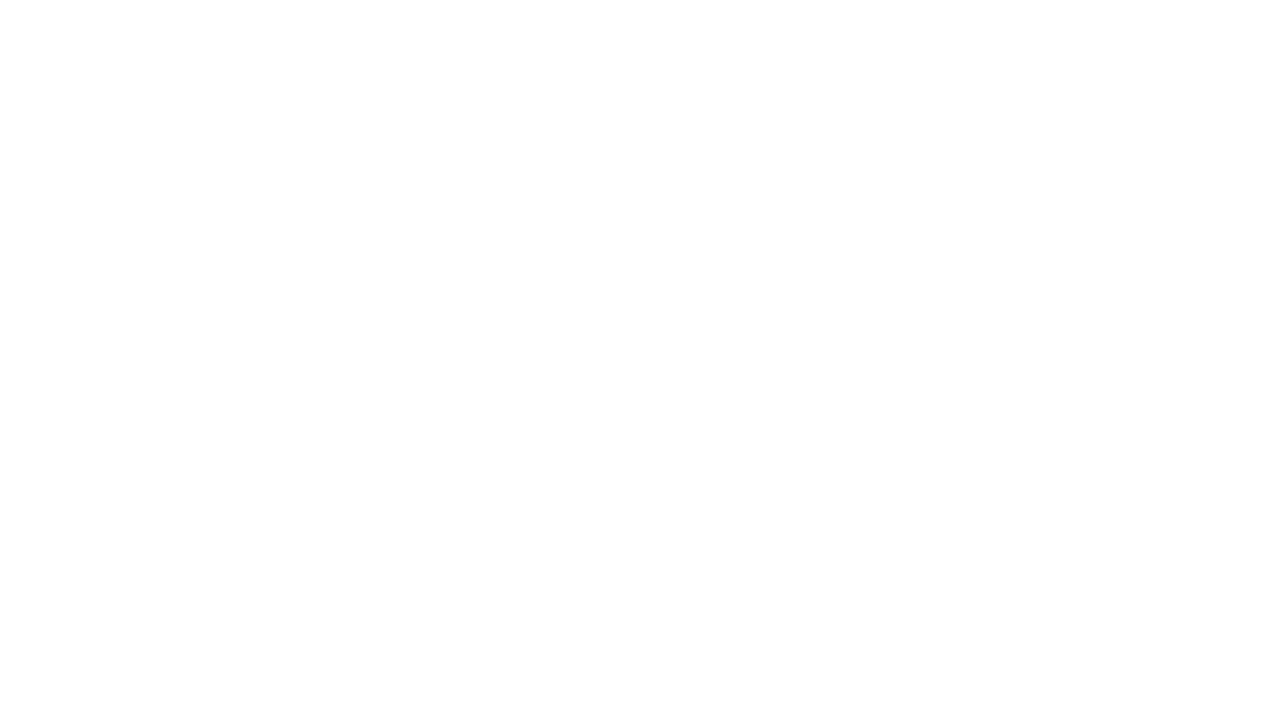
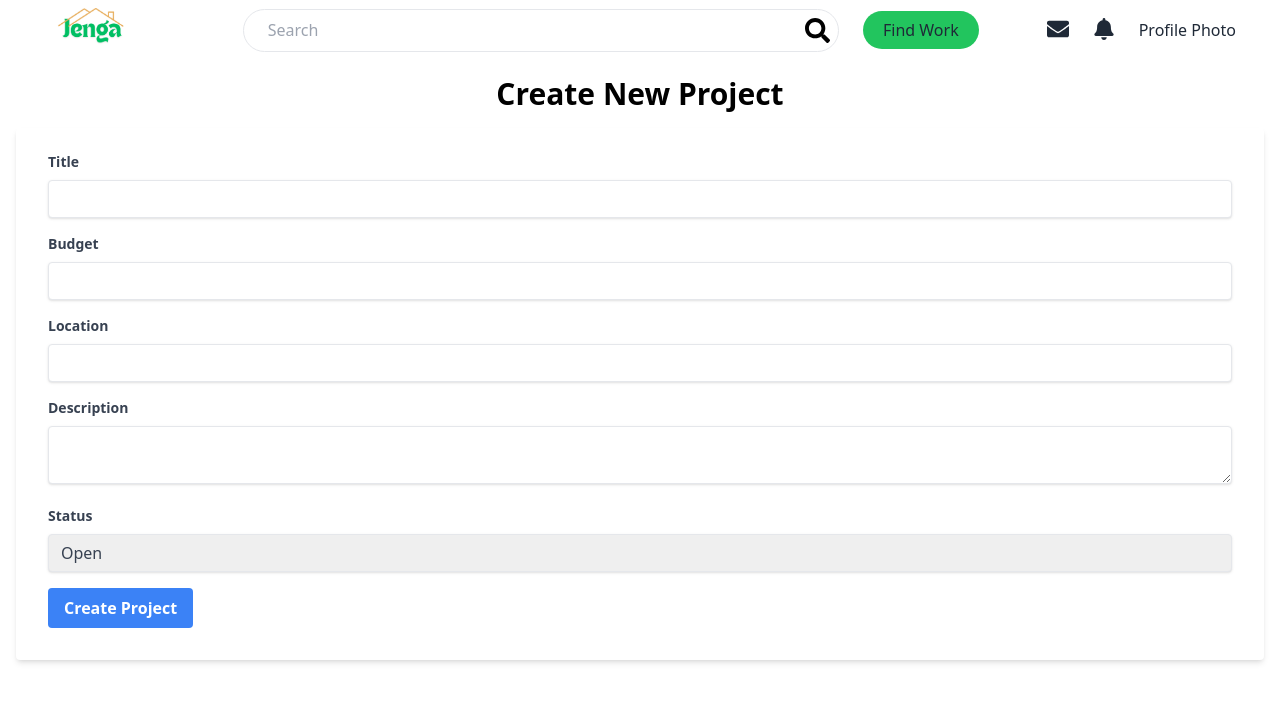
Before and after one commit to GideonMissoy/Jenga, a React (Vite) app in the folder Frontend/: page /create-project in a window 1280 px wide. Before the commit this address had no page. Shown: the top 702 px of the page. Built offline with nearby package versions, Linux system fonts and the light colour scheme.

Commit message:
Adding frontend pages for projects and create project.

```diff
--- a/Frontend/src/App.jsx
+++ b/Frontend/src/App.jsx
@@ -20,6 +20,7 @@ import MyGigs from './pages/Selling/myGigs';
 import MyProducts from './pages/Selling/myProducts';
 import ProjectProgress from './pages/Selling/ProjectProgress';
 import Projects from './pages/Selling/Projects';
+import CreateProject from './pages/Buying/CreateProject';
 
 function Logout() {
   localStorage.clear();
@@ -52,6 +53,7 @@ function App() {
           <Route path='/my-gigs' element={<MyGigs />} />
 
           <Route path='/my-projects' element={<MyProjects />} />
+          <Route path='/create-project' element={<CreateProject />} />
           <Route path='/progress' element={<Progress />} />
           <Route path='/gigs' element={<Talents />} />
           <Route path='/supplies' element={<Supplies />} />
--- a/Frontend/src/pages/Auth/Register.jsx
+++ b/Frontend/src/pages/Auth/Register.jsx
@@ -9,6 +9,7 @@ import {
   FaEnvelope,
   FaPhone,
 } from 'react-icons/fa';
+import LoggedNav from '../../components/LoggedNavH';
 
 function Register() {
   const [firstName, setFirstName] = useState('');
--- /dev/null
+++ b/Frontend/src/pages/Buying/CreateProject.jsx
@@ -0,0 +1,143 @@
+import React, { useState } from 'react';
+import axios from 'axios';
+import api from '../../api';
+import { useNavigate } from 'react-router-dom';
+import LoggedNav from '../../components/LoggedNavH';
+
+const CreateProject = () => {
+  const [title, setTitle] = useState('');
+  const [budget, setBudget] = useState('');
+  const [location, setLocation] = useState('');
+  const [description, setDescription] = useState('');
+  const [status, setStatus] = useState('Open');
+  const navigate = useNavigate();
+
+  const handleSubmit = async (e) => {
+    e.preventDefault();
+
+    const project = {
+      title,
+      budget,
+      location,
+      description,
+      status,
+    };
+
+    try {
+      const response = await api.post('/create-project/', project, {
+        headers: {
+          'Content-Type': 'application/json',
+          Authorization: `Bearer ${localStorage.getItem('access_token')}`,
+        },
+      });
+      console.log(response.data);
+      navigate('/my-projects');
+      // Handle successful response
+    } catch (error) {
+      console.error('There was an error creating the project!', error);
+    }
+  };
+
+  return (
+    <div>
+      <LoggedNav />
+      <div className='container mx-auto p-4'>
+        <h2 className='text-3xl font-bold text-center mb-4'>
+          Create New Project
+        </h2>
+        <form
+          onSubmit={handleSubmit}
+          className='flex flex-col justify-center bg-white shadow-md rounded px-8 pt-6 pb-8 mb-4'
+        >
+          <div className='mb-4'>
+            <label
+              className='block text-gray-700 text-sm font-bold mb-2'
+              htmlFor='title'
+            >
+              Title
+            </label>
+            <input
+              type='text'
+              id='title'
+              value={title}
+              onChange={(e) => setTitle(e.target.value)}
+              className='shadow appearance-none border rounded w-full py-2 px-3 text-gray-700 leading-tight focus:outline-none focus:shadow-outline'
+            />
+          </div>
+          <div className='mb-4'>
+            <label
+              className='block text-gray-700 text-sm font-bold mb-2'
+              htmlFor='budget'
+            >
+              Budget
+            </label>
+            <input
+              type='number'
+              id='budget'
+              value={budget}
+              onChange={(e) => setBudget(e.target.value)}
+              className='shadow appearance-none border rounded w-full py-2 px-3 text-gray-700 leading-tight focus:outline-none focus:shadow-outline'
+            />
+          </div>
+          <div className='mb-4'>
+            <label
+              className='block text-gray-700 text-sm font-bold mb-2'
+              htmlFor='location'
+            >
+              Location
+            </label>
+            <input
+              type='text'
+              id='location'
+              value={location}
+              onChange={(e) => setLocation(e.target.value)}
+              className='shadow appearance-none border rounded w-full py-2 px-3 text-gray-700 leading-tight focus:outline-none focus:shadow-outline'
+            />
+          </div>
+          <div className='mb-4'>
+            <label
+              className='block text-gray-700 text-sm font-bold mb-2'
+              htmlFor='description'
+            >
+              Description
+            </label>
+            <textarea
+              id='description'
+              value={description}
+              onChange={(e) => setDescription(e.target.value)}
+              className='shadow appearance-none border rounded w-full py-2 px-3 text-gray-700 leading-tight focus:outline-none focus:shadow-outline'
+            />
+          </div>
+          <div className='mb-4'>
+            <label
+              className='block text-gray-700 text-sm font-bold mb-2'
+              htmlFor='status'
+            >
+              Status
+            </label>
+            <select
+              id='status'
+              value={status}
+              onChange={(e) => setStatus(e.target.value)}
+              className='shadow appearance-none border rounded w-full py-2 px-3 text-gray-700 leading-tight focus:outline-none focus:shadow-outline'
+            >
+              <option value='Open'>Open</option>
+              <option value='In Progress'>In Progress</option>
+              <option value='Completed'>Completed</option>
+            </select>
+          </div>
+          <div className='flex items-center justify-between'>
+            <button
+              type='submit'
+              className='bg-blue-500 hover:bg-blue-700 text-white font-bold py-2 px-4 rounded focus:outline-none focus:shadow-outline'
+            >
+              Create Project
+            </button>
+          </div>
+        </form>
+      </div>
+    </div>
+  );
+};
+
+export default CreateProject;
--- a/Frontend/src/pages/Buying/MyProjects.jsx
+++ b/Frontend/src/pages/Buying/MyProjects.jsx
@@ -1,36 +1,69 @@
 import React, { useEffect, useState } from 'react';
+import axios from 'axios';
+import { Link } from 'react-router-dom';
 import LoggedNav from '../../components/LoggedNavH';
+import api from '../../api';
 
-function MyProjects() {
+const Projects = () => {
   const [projects, setProjects] = useState([]);
-  const [content, setContent] = useState('');
-  const [title, setTitle] = useState('');
 
   useEffect(() => {
-    getProjects();
+    const fetchProjects = () => {
+      api
+        .get('/my-projects/')
+        .then((res) => res.data)
+        .then((data) => {
+          setProjects(data);
+          console.log(data);
+        })
+        .catch((err) => alert(err));
+    };
+    fetchProjects();
   }, []);
-
-  const getProjects = () => {
-    api
-      .get('/api/my-projects')
-      .then((res) => res.data)
-      .then((data) => setProjects(data))
-      .catch((err) => alert(err));
-  };
 
   return (
     <div>
       <LoggedNav />
-      <div className='m-11'>
-        <h1>This page will contain all the proejcts created by the user.</h1>
-        <p>
-          Lorem ipsum dolor sit amet consectetur adipisicing elit. Repellat
-          explicabo pariatur repudiandae blanditiis enim libero itaque
-          quibusdam? Minus, et. Vero placeat iure aliquid numquam nisi.
-        </p>
+      <div className='container mx-auto'>
+        <div className='flex justify-between items-center bg-gray-200 p-4 rounded-lg mb-4'>
+          <div className='text-4xl font-bold items-center'>My Projects</div>
+          <div className='flex justify-end'>
+            <Link to='/create-project' className='bg-slate-400 p-3 rounded-lg'>
+              Create new Project
+            </Link>
+          </div>
+        </div>
+        <div className='grid grid-cols-1 gap-4'>
+          {projects.map((project) => (
+            <div
+              key={project.id}
+              className='bg-gray-100 p-6 rounded-lg shadow-md'
+            >
+              <a href={`/project/${project.id}`} className='block'>
+                <div className='flex items-start'>
+                  {project.image && (
+                    <img
+                      src={project.image}
+                      alt='Project'
+                      className='w-24 h-24 rounded-lg mr-4'
+                    />
+                  )}
+                  <div>
+                    <small className='text-gray-500'>
+                      {new Date(project.created_at).toLocaleDateString()} |{' '}
+                      {project.location}
+                    </small>
+                    <h3 className='text-xl font-semibold'>{project.title}</h3>
+                    <p className='text-gray-700'>{project.description}</p>
+                  </div>
+                </div>
+              </a>
+            </div>
+          ))}
+        </div>
       </div>
     </div>
   );
-}
+};
 
-export default MyProjects;
+export default Projects;
```
